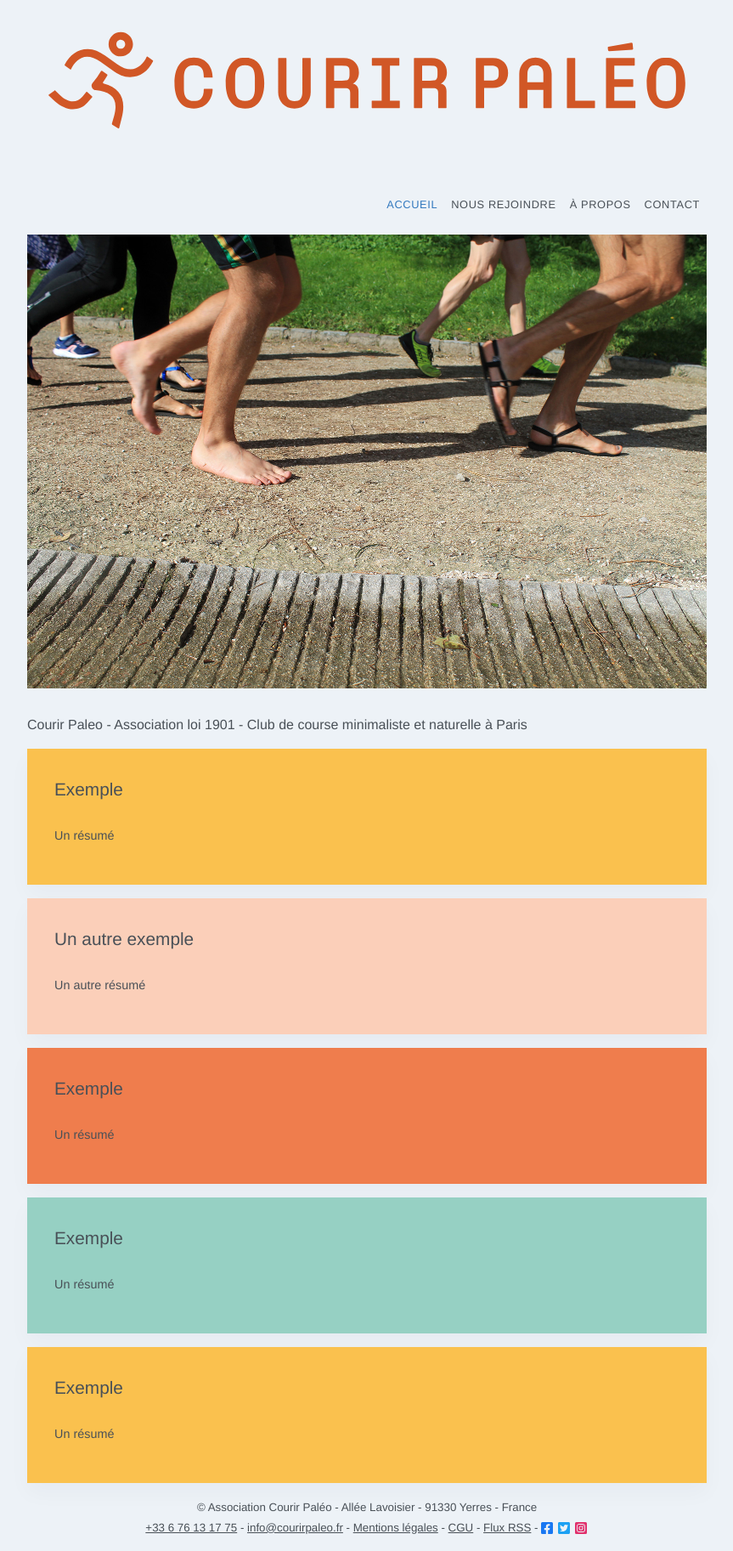
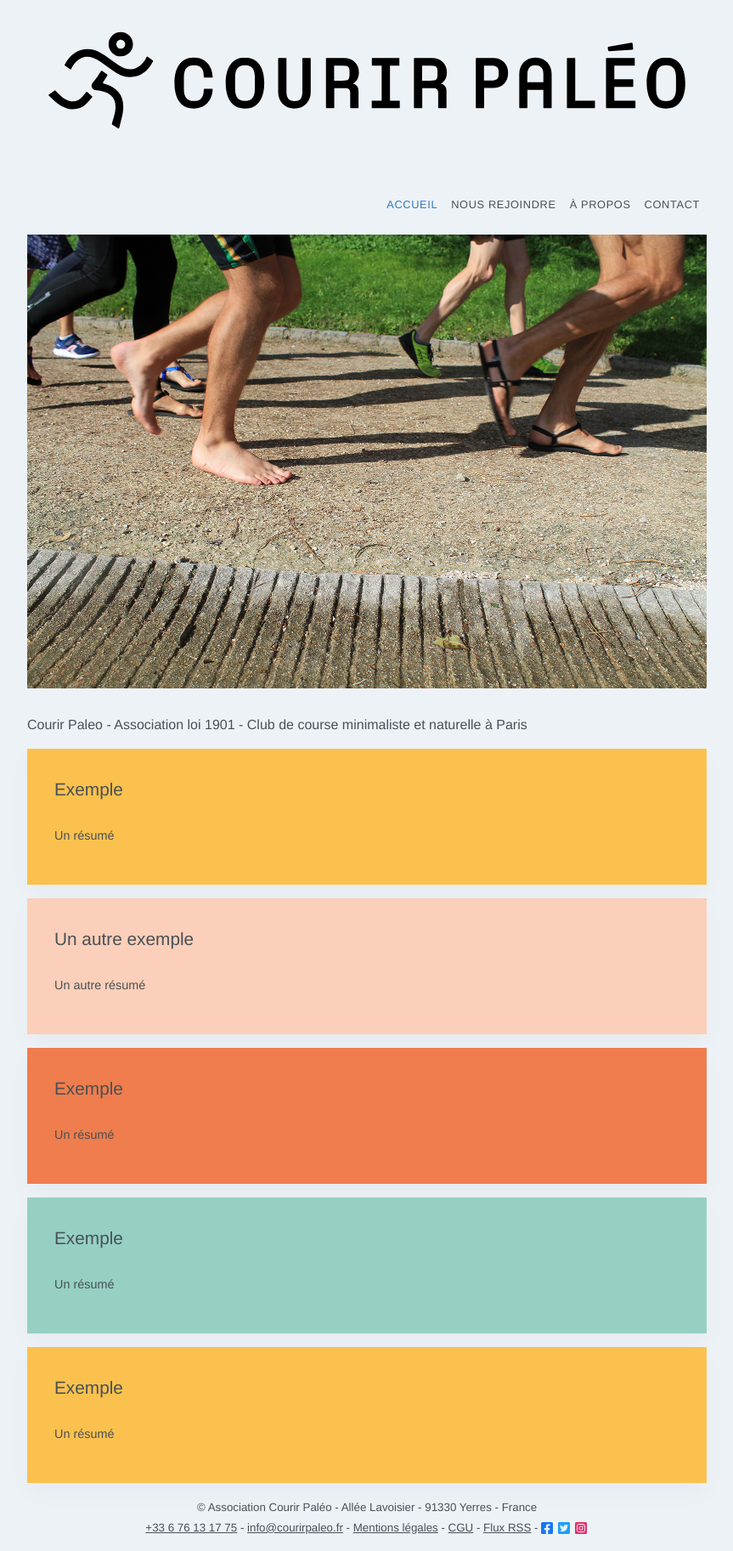
Before and after one commit to courirpaleo/courirpaleo.github.io, a Jekyll site: the page built from index.md, in a window 1280 px wide. Shown: the whole page at 85% size, without its empty margins (208-1071 px from the left). Built offline with Jekyll 4.4.1, drawn with Linux system fonts in a browser that asks for light colours; some web fonts are replaced.

Commit message:
Update masthead.html

```diff
--- a/_includes/masthead.html
+++ b/_includes/masthead.html
@@ -1,4 +1,4 @@
 <header role="banner">
-<img src="/assets/Courir-Paleo-logo-ocre.svg" alt="Logo Association Courir Paléo - course naturelle et minimaliste">
+<img src="/assets/Courir-Paleo-logo.svg" alt="Logo Association Courir Paléo - course naturelle et minimaliste">
     {% include navigation.html %}
 </header>
```
